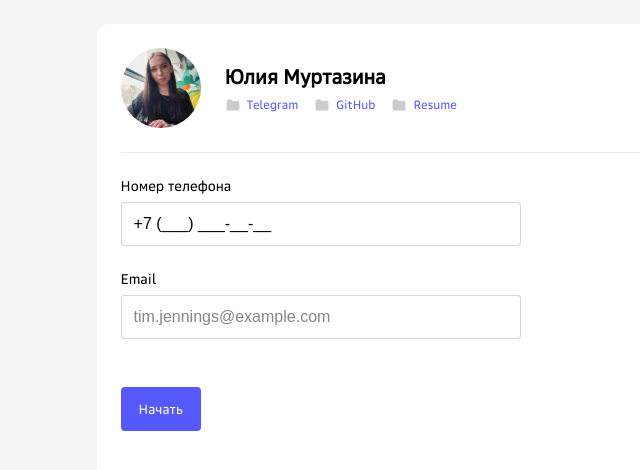
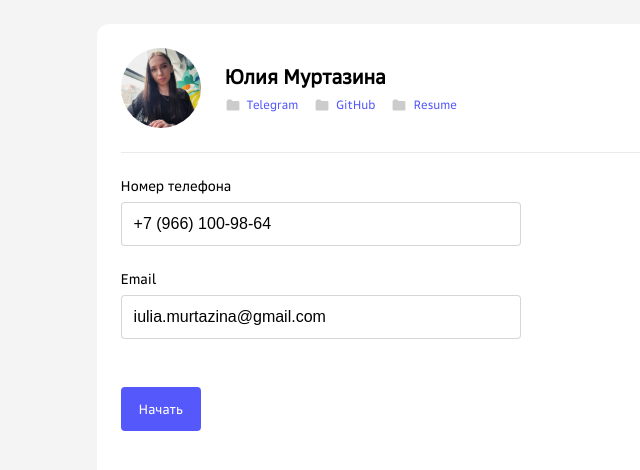
Before and after one commit to IuliaMurtazina/front-cloud-camp-test-task, a React (Create React App) app: page / in a window 1280 px wide. Shown: the top 470 px of the page, without its empty margins (121-761 px from the left). Built offline with nearby package versions, Linux system fonts and the light colour scheme.

Commit message:
add initial values

```diff
--- a/src/components/forms/FormStart.js
+++ b/src/components/forms/FormStart.js
@@ -45,6 +45,7 @@ const FormStart = () => {
         onSubmit={(values) => submitFormHandler(values, 1)}
       >
         {(formikProps) => {
+          console.log(formikProps.values);
           return (
             <Form className={`${classes.form} ${classes["form-start"]}`}>
               {formFields.map((field) => (
--- a/src/store/reducers/user.js
+++ b/src/store/reducers/user.js
@@ -16,13 +16,13 @@ export const sendUserInfoStatus = {
 
 const initialState = {
   userInfo: {
-    phone: "",
-    email: "",
+    phone: "+7 (966) 100-98-64",
+    email: "iulia.murtazina@gmail.com",
     nickname: "",
     name: "",
     sername: "",
-    sex: '',
-    advatages: ['', '', ''],
+    sex: "",
+    advatages: ["", "", ""],
     checkbox: [],
     radio: "",
     about: "",
```
